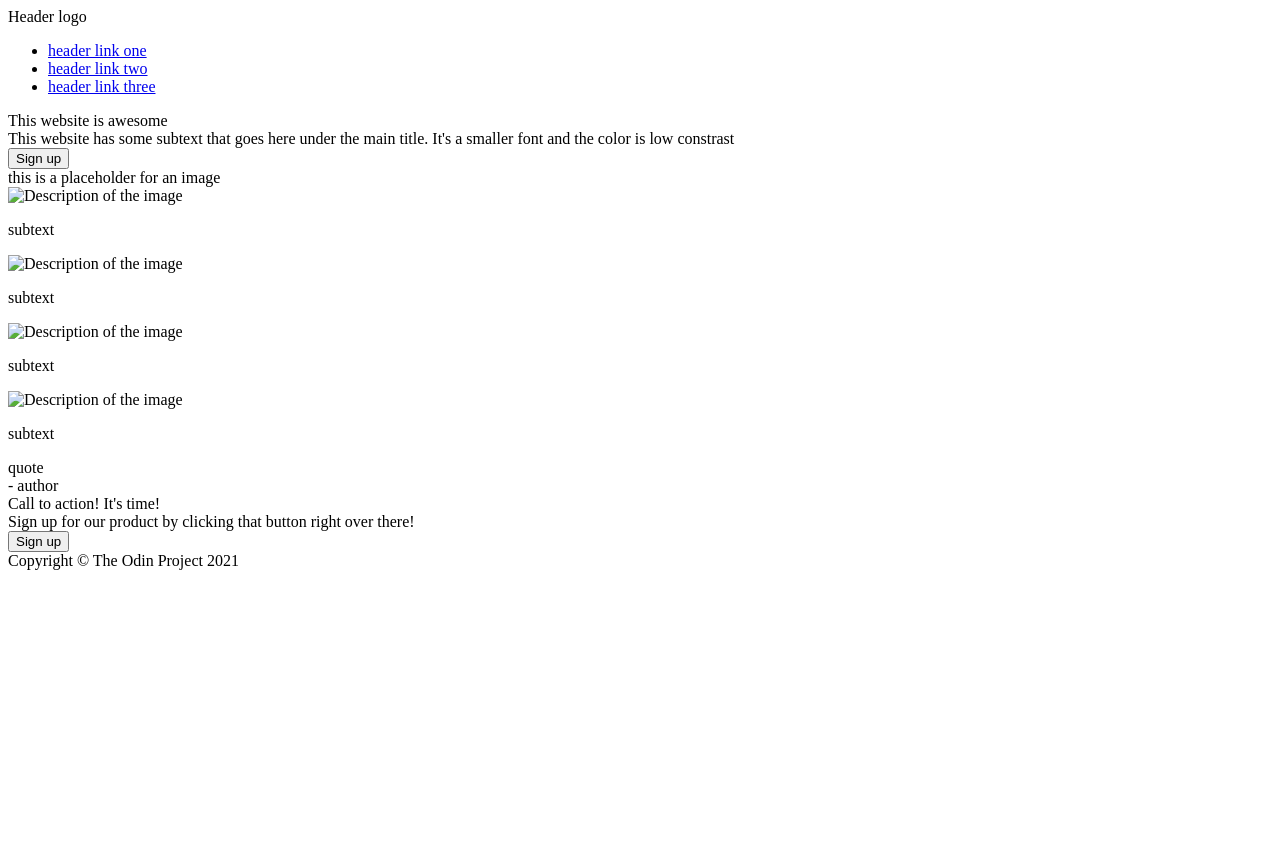
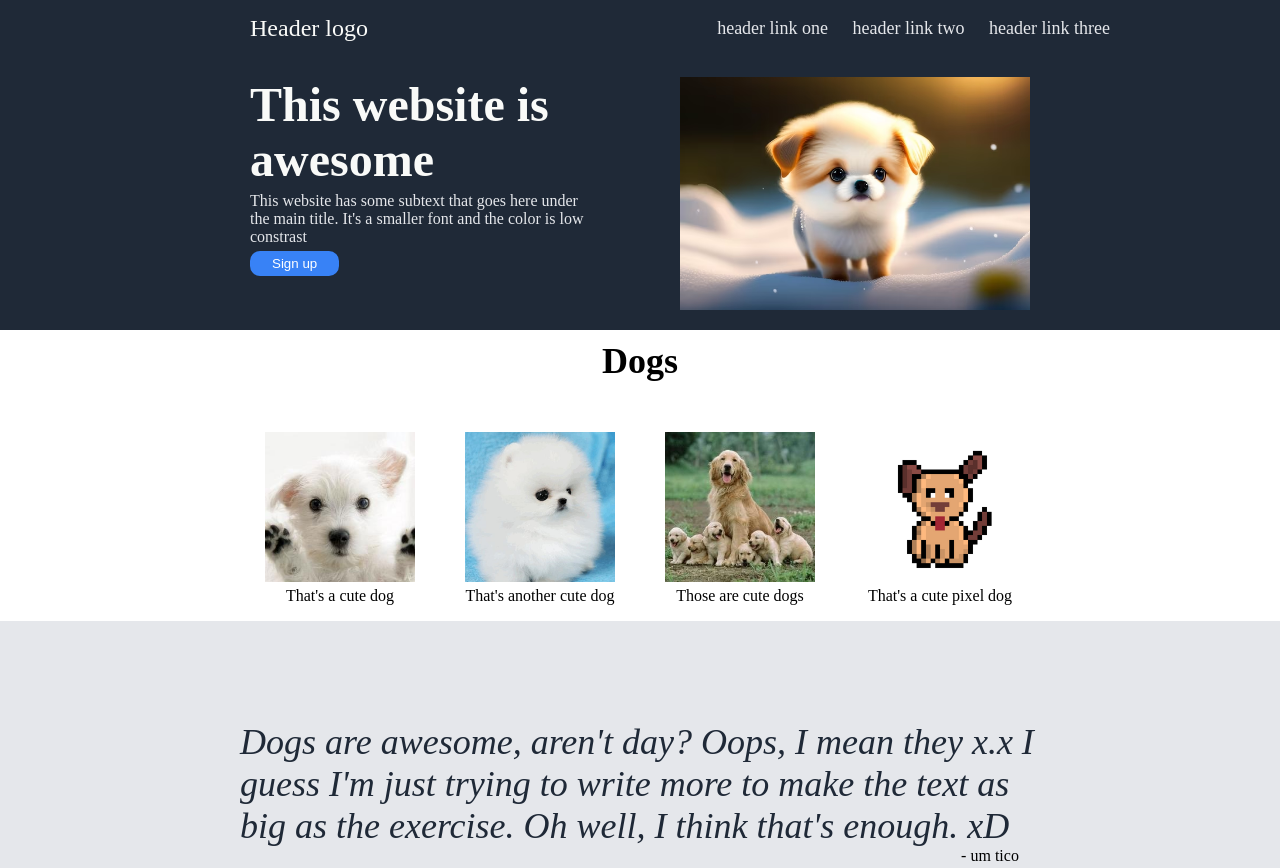
Before and after one commit to umtico/project-landing-page, a plain HTML site: page index.html in a window 1280 px wide. Shown: the top 868 px of the page. Before the commit the page ends 800 px from the top, so only its background shows below. Drawn offline with Linux system fonts and the light colour scheme.

Commit message:
CSS done, the page is complete

```diff
--- a/index.html
+++ b/index.html
@@ -4,10 +4,11 @@
         <meta charset="UTF-8">
         <meta name="viewport" content="width=device-width, initial-scale=1.0">
         <title>Document</title>
+        <link rel="stylesheet" href="styles.css">
     </head>
     <body>
         <div class="header">
-        <div class="title">Header logo</div>
+            <div class="title-header">Header logo</div>
             <div class="links">
                 <ul>
                     <li><a href="#">header link one</a></li>
@@ -17,41 +18,48 @@
             </div>
         </div>
         <div class="section-1">
+            <div class="section-1-texts">
                 <div class="title">This website is awesome</div>
                 <div class="subtext">This website has some subtext that goes here under the main title. It's a smaller font and the color is low constrast</div>
-        <div class="button-1"><button>Sign up</button></div>
-        <div class="placeholder">this is a placeholder for an image</div>
+                <button class="button-1">Sign up</button>
+            </div>
+            <img src="images/puppy-that-is-walking-snow_1340-37228.avif" alt="Description of the image" width="350">
         </div>
         <div class="section-2">
-        <div class="header-2"></div>
-        <div class="container">
-            <img src="your-image.jpg" alt="Description of the image">
-            <p>subtext</p>
+            <div class="container-header-2">
+                <div class="header-2">Dogs</div>
             </div>
-        <div class="container">
-            <img src="your-image.jpg" alt="Description of the image">
-            <p>subtext</p>
+            <div class="container-images">
+                <div class="images">
+                    <img src="images/cute-dogs-2.jpeg" alt="That's a cute dog" width="150">
+                    <p>That's a cute dog</p>
                 </div>
-        <div class="container">
-            <img src="your-image.jpg" alt="Description of the image">
-            <p>subtext</p>
+                <div class="images">
+                    <img src="images/cute-dogs-3.webp" alt="That's another cute dog" width="150">
+                    <p>That's another cute dog</p>
                 </div>
-        <div class="container">
-            <img src="your-image.jpg" alt="Description of the image">
-            <p>subtext</p>
+                <div class="images">
+                    <img src="images/cute-dogs-1.jpeg" alt="Those are cute dogs" width="150">
+                    <p>Those are cute dogs</p>
+                </div>
+                <div class="images">
+                    <img src="images/pixel-dog.png" alt="That's a cute pixel dog" width="150">
+                    <p>That's a cute pixel dog</p>
+                </div>
             </div>
         </div>
         <div class="section-3">
-        <div class="quote">quote</div>
-        <div class="author">- author</div>
+            <div class="quote">Dogs are awesome, aren't day? Oops, I mean they x.x I guess I'm just trying to write more to make the text as big as the exercise. Oh well, I think that's enough. xD</div>
+            <div class="author">- um tico</div>
         </div>
         <div class="section-4">
             <div class="container-2">
-            <div class="container-4.1">
+                <div class="container-sentences">
                     <div class="first-sentence">Call to action! It's time!</div>
                     <div class="second-sentence">Sign up for our product by clicking that button right over there!</div>
                 </div>
                 <button class="button-2">Sign up</button>
+            </div>
         </div>
         <div class="footer">
             <div class="final-text">Copyright © The Odin Project 2021</div>
--- a/styles.css
+++ b/styles.css
@@ -1,4 +1,203 @@
+li{
+  list-style-type: none;
+  display: inline;
+  margin-right: 20px;
+}
+
+a{
+  color: #e5e7eb;
+  text-decoration: none;
+}
+
+ul{
+  padding-left: 0;
+}
+
+p{
+  margin-top: 0;
+}
+
 body {
     margin: 0;
     min-height: 100vh;
+    display: flex;
+    flex-direction: column;
+    flex: 1;
   }
+
+.header{
+  display: flex;
+  background-color: #1f2937;
+  justify-content: space-between;
+  align-items: center;
+}
+
+.title-header{
+  margin-left: 250px;
+  font-size: 24px;
+  color: #f9faf8;
+}
+
+.links{
+  margin-right: 150px;
+  font-size: 18px;
+}
+
+.section-1{
+  display: flex;
+  align-items: flex-start;
+  flex-direction: row;
+  justify-content: space-between;
+  padding-top: 20px;
+  padding-bottom: 20px;
+  padding-left: 250px;
+  padding-right: 250px;
+  background-color: #1f2937;
+  height: auto;
+}
+
+.title{
+  font-size: 48px;
+  font-weight: bolder;
+  width: 300px;
+  color: #f9faf8;
+}
+
+.subtext{
+  color: #e5e7eb;
+  width: 350px;
+}
+
+.title, .subtext{
+  margin-bottom: 5px;
+}
+
+.button-1{
+  background-color: #3882f6;
+  display: inline;
+  color: #ffffff;
+  padding-left: 20px;
+  padding-right: 20px;
+  padding-top: 3px;
+  padding-bottom: 3px;
+  border-radius: 10px;
+  border-style: solid;
+  border-color: #3882f6;
+}
+
+.section-2{
+  margin-top: 10px;
+  display: flex;
+  flex-direction: column;
+  gap: 50px;
+  justify-content: center;
+  height: auto;
+}
+
+.container-header-2{
+  display: flex;
+  justify-content: center;
+}
+
+.header-2{
+  font-size: 36px;
+  font-weight: bolder;
+}
+
+.images {
+  display: flex;
+  flex-direction: column;
+  align-items: center;
+}
+
+.images img {
+  width: 150px;
+  margin-bottom: 5px;
+}
+
+.images p {
+  text-align: center;
+}
+
+.container-images{
+  display: flex;
+  flex-direction: row;
+  justify-content: center;
+  align-items: center;
+  gap: 50px;
+}
+
+.section-3{
+  display: flex;
+  flex-direction: column;
+  align-items: center;
+  background-color: #e5e7eb;
+  height: auto;
+  padding: 100px;
+}
+
+.quote{
+  width: 800px;
+  font-size: 36px;
+  font-style: italic;
+  font-weight: lighter;
+  color: #1f2937;
+}
+
+.author{
+  margin-left: 700px;
+}
+
+.section-4{
+  display: flex;
+  flex: 1;
+  justify-content: center;
+  align-items: center;
+  height: 200px;
+  margin: 50px;
+}
+
+.container-2{
+  display: flex;
+  align-items: center;
+  height: 100px;
+  background: #3882f6;
+  padding-top: 10px;
+  padding-bottom: 10px;
+  padding-left: 50px;
+  padding-right: 200px;
+  gap: 200px;
+  border-radius: 10px;
+}
+
+.first-sentence{
+  font-size: 24px;
+  font-weight: bolder;
+  color: #f9faf8;
+}
+
+.second-sentence{
+  color: #e5e7eb;
+}
+
+.button-2{
+  background-color: #3882f6;
+  color: #f9faf8;
+  padding-left: 20px;
+  padding-right: 20px;
+  padding-top: 3px;
+  padding-bottom: 3px;
+  border-color: #ffffff;
+  border-style: solid;
+  border-radius: 10px;
+}
+
+.footer {
+  display: flex;
+  background: #1f2937;
+  color: #f9faf8;
+  height: 70px;
+  justify-content: center;
+  align-items: center;
+  margin-top: auto;
+}
```
Also changed, not shown: images/cute-dogs-1.jpeg (added), images/cute-dogs-2.jpeg (added), images/cute-dogs-3.webp (added), images/pixel-dog.png (added), images/puppy-that-is-walking-snow_1340-37228.avif (added). Lines whose indentation alone changed are shown as unchanged.
